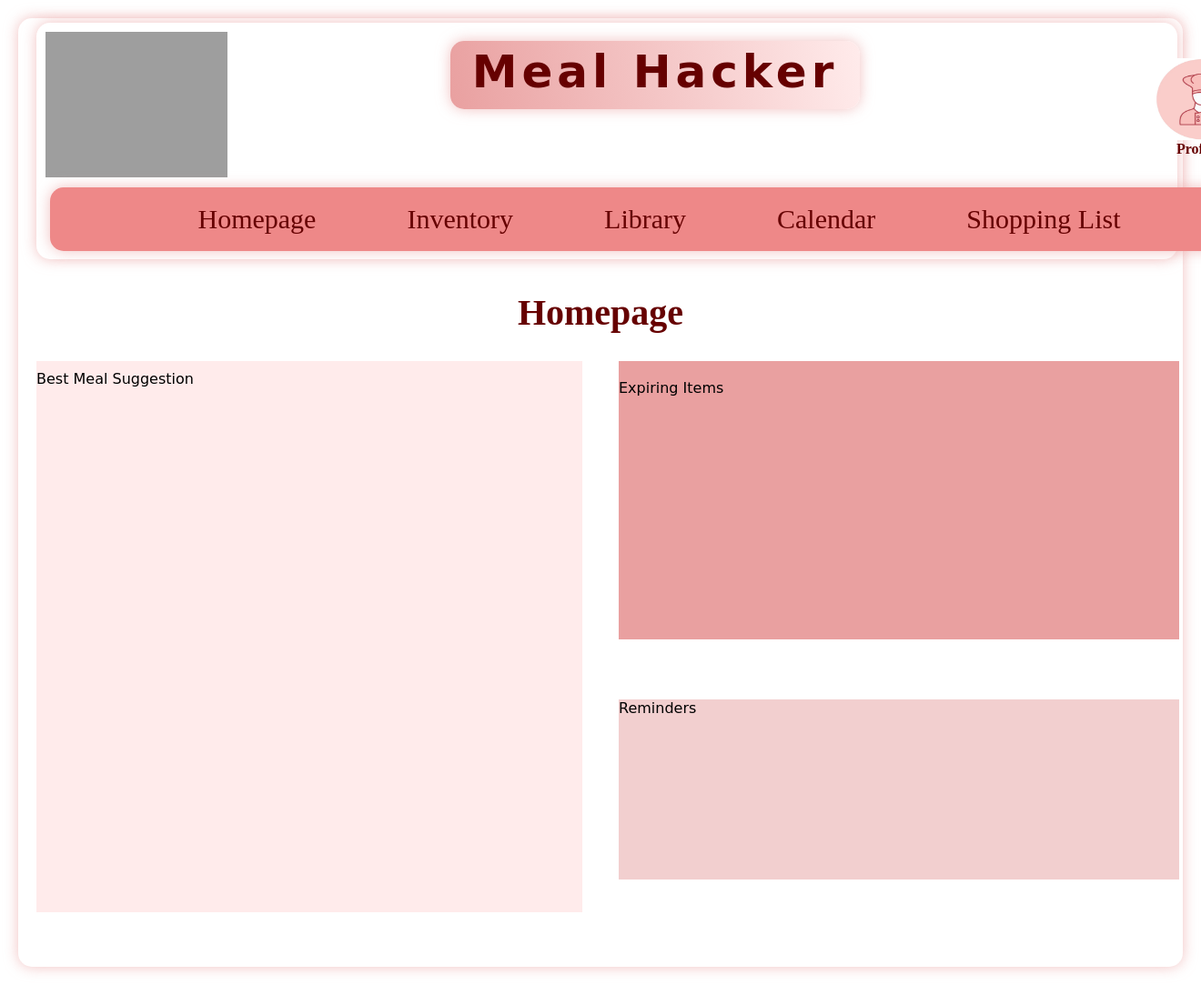
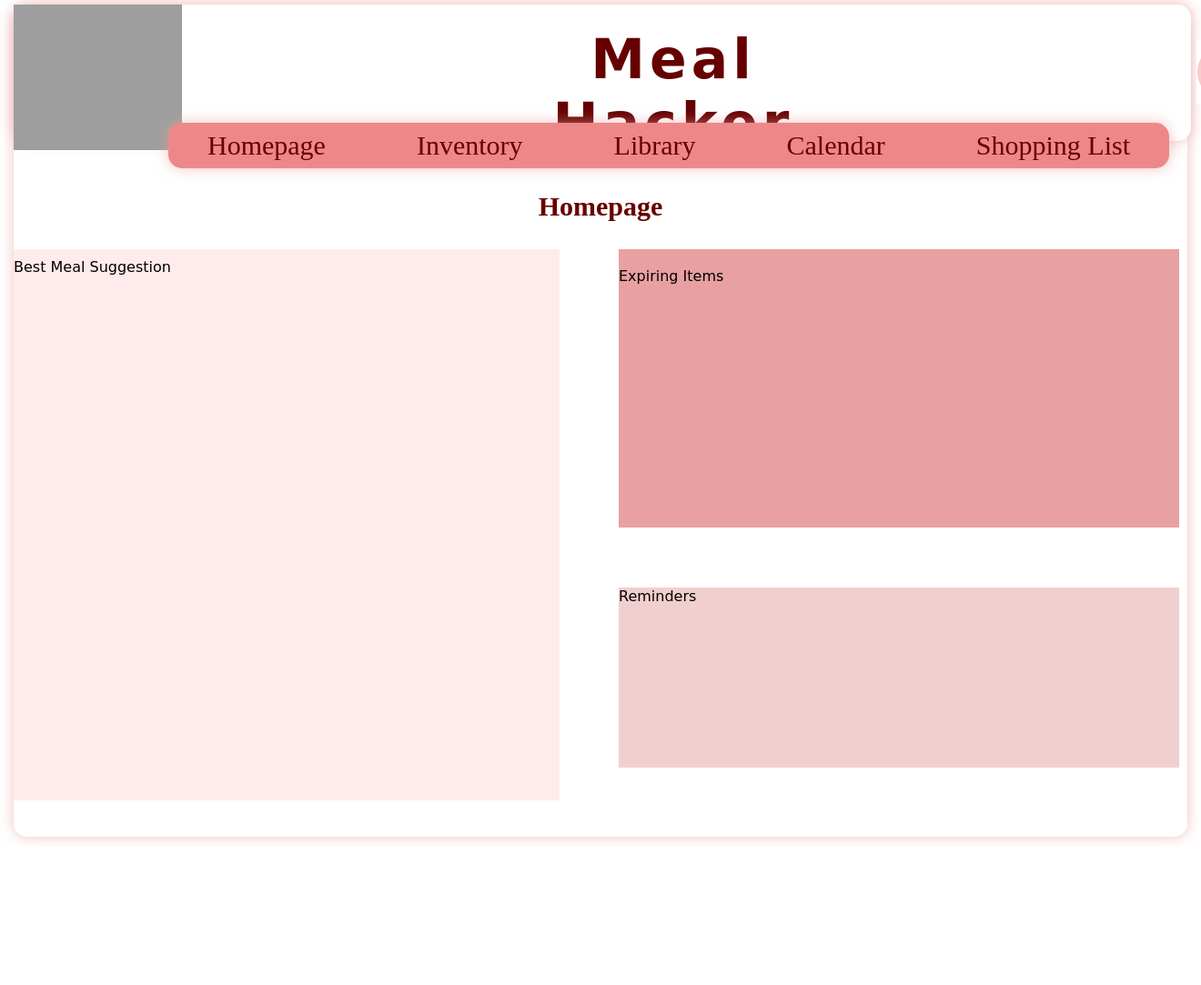
Before and after one commit to marianealidio/meal-hacker, a Django app: page / in a window 1320 px wide. Shown: the whole page at 91% size. After the commit the page ends 926 px from the top, so only its background shows below. Run offline with Django 4.2, Linux system fonts and the light colour scheme; grey boxes are pictures that could not be loaded.

Commit message:
Update main.css
Minimize header/ navbar

```diff
--- a/static/css/main.css
+++ b/static/css/main.css
@@ -1,44 +1,40 @@
 body{
     border-radius: 15px;
     box-shadow: 0 0 15px rgba(233,160,160,0.65);
-    margin: 20px 20px 20px 20px;
-    padding: 20px;
+    margin:10px 15px 10px 15px;
     justify-content: center;
     font-family: Apple Chancery, cursive;
 }
 header,.header{
     position: fixed;
-    top:25px;
-    width: 95%;
-    height: 260px;
-    background-color:#FFFFFF;
+    background-color: white;
+    top:5px;
+    width: 98%;
+    height: 150px;
     border-radius: 15px;
     box-shadow: 0 0 15px rgba(233,160,160,0.65);
     z-index: 5;
 }
 .title{
     position: absolute;
-    font-size: 50px ;
+    font-size: 60px ;
     text-align: center;
     padding-top: 5px;
-    width: 450px;
-    height: 70px;
-    left: 455px;
+    width: 400px;
+    height: 50px;
+    left: 525px;
     top: 20px;
-    background-image: linear-gradient(80deg, #E9A0A0,#FFEBEB );
     color: #660000;
     font-family: Apple Chancery, cursive;
     font-weight:bold ;
     letter-spacing: 5px;
-    border-radius: 15px;
-    box-shadow: 0 0 15px rgba(233,160,160,0.65);
 }
 .navbar {
     position: absolute;
-    width:1339px;
-    height: 70px;
-    top: 181px;
-    left: 15px;
+    width: 1100px;
+    height: 50px;
+    top: 130px;
+    left: 170px;
     background: #ee8888;
     display: flex;
     justify-content: center;
@@ -55,33 +51,31 @@ a{
 }
 .logo {
     position: absolute;
-    width: 200px;
+    width: 185px;
     height: 160px;
-    left: 10px;
-    top: 10px;
 }
 .profile-icon{
     position: absolute;
-    width: 100px;
-    height: 90px;
-    left: 1230px;
+    width: 80px;
+    height: 70px;
+    left: 1300px;
     top: 39px;
 }
 .profile {
     position: absolute;
-    width: 121px;
-    height: 105px;
-    left: 1253px;
-    top: 130px;
+    width: 90px;
+    height: 80px;
+    left: 1315px;
+    top: 110px;
     font-weight: bold;
 }
 main{
-    padding-top: 280px;
+    padding-top: 200px;
 }
 .page-title{
     text-align: center;
     font-weight: bold;
-    font-size:40px;
+    font-size:30px;
     color: #660000;
     font-family:Apple Chancery;
     padding-top:0px;
```
